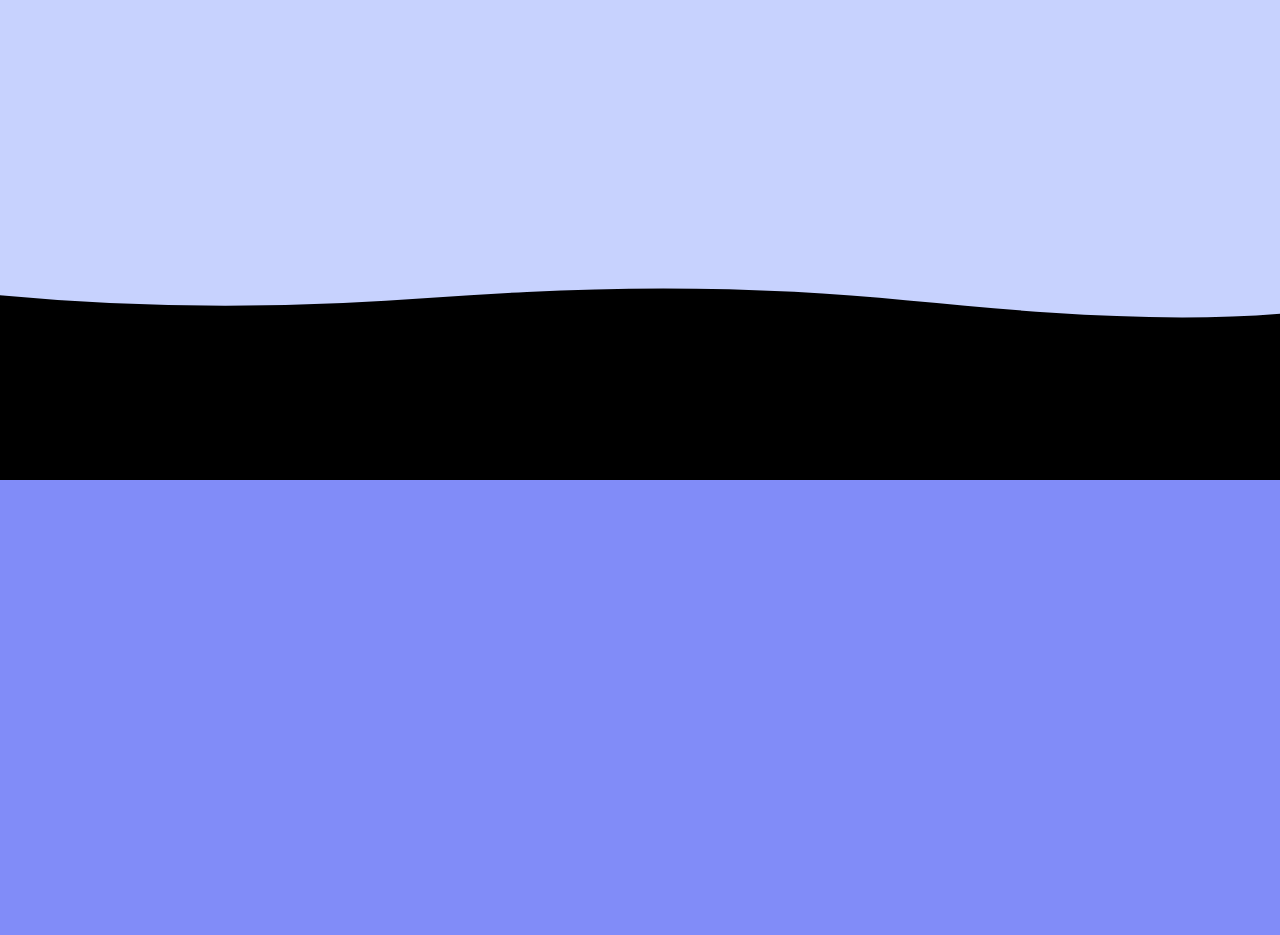
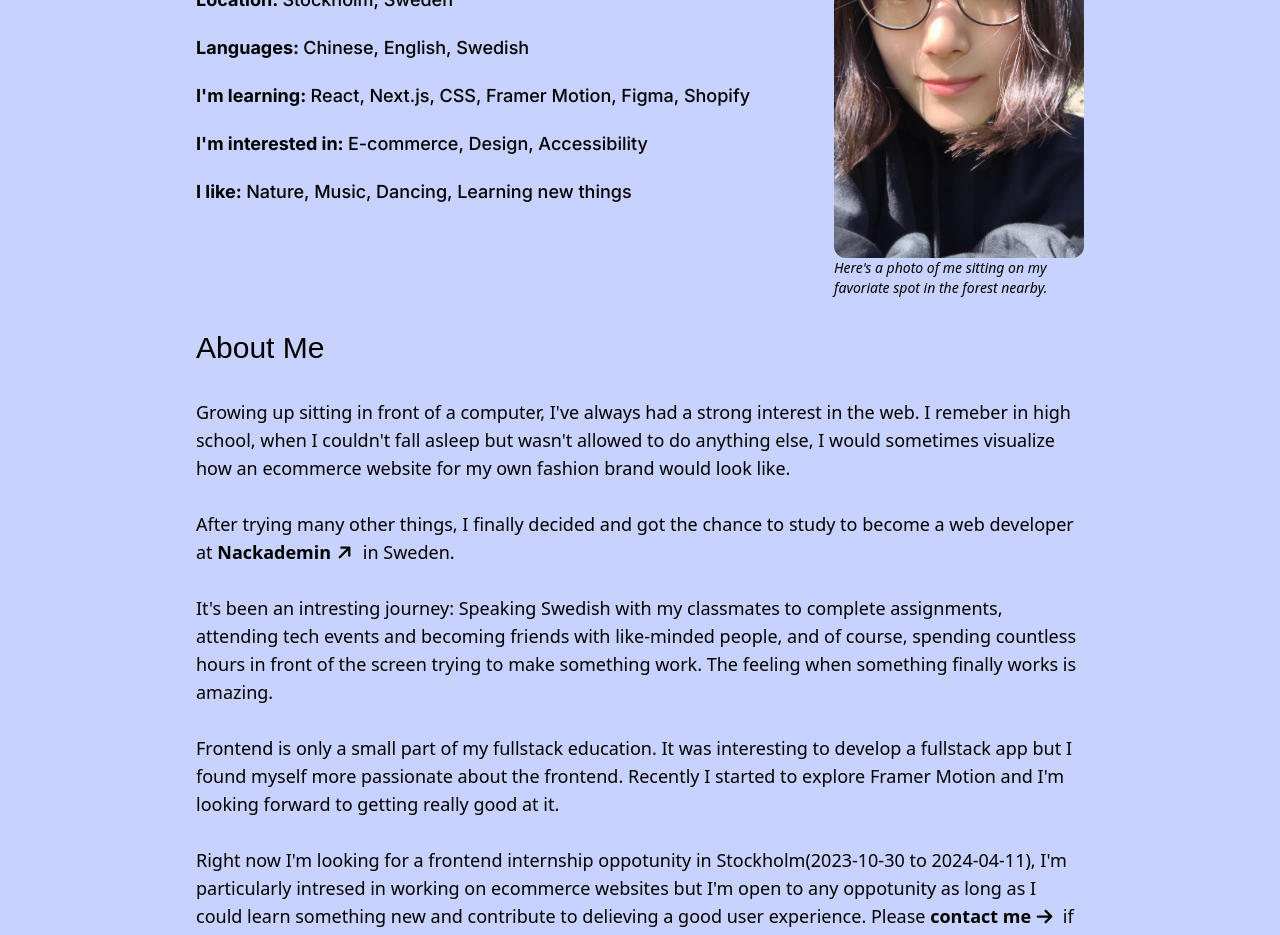
Before and after one commit to june7001/portfolio, a Next.js app: page /about in a window 1280 px wide. Shown: the part 320-1255 px from the top of the page. Before the commit the page ends 800 px from the top, so only its background shows below. Built offline with nearby package versions, Linux system fonts and the light colour scheme; a web font is replaced by a local one.

Commit message:
creat about page

```diff
--- a/pages/about.js
+++ b/pages/about.js
@@ -1,3 +1,81 @@
+import { ArrowLink } from "@/components/ArrowLink";
+import Image from "next/image";
+const facts = {
+  Name: "June",
+  Location: "Stockholm, Sweden",
+  Languages: "Chinese, English, Swedish",
+  "I'm learning": "React, Next.js, CSS, Framer Motion, Figma, Shopify",
+  "I'm interested in": "E-commerce, Design, Accessibility",
+  "I like": "Nature, Music, Dancing, Learning new things",
+};
+
 export default function About() {
-  return <div></div>;
+  return (
+    <div>
+      <div className=" flex justify-between ">
+        <div>
+          <h1 className="mb-8 font-heading text-3xl">Facts</h1>
+          {Object.entries(facts).map(([key, value]) => (
+            <p className="font-main text-lg font-medium leading-6" key={key}>
+              <span className="font-bold">{key}: </span>
+              {value}
+              <br />
+              <br />
+            </p>
+          ))}
+        </div>
+        <div className="w-[250px] ">
+          <Image
+            src="/photo.jpg"
+            height={300}
+            width={250}
+            alt="Photo of June"
+            className="rounded-xl"
+          />
+          <p className="text-sm italic">
+            Here's a photo of me sitting on my favoriate spot in the forest
+            nearby.
+          </p>
+        </div>
+      </div>
+      <h1 className="mt-8 font-heading text-3xl">About Me</h1>
+      <p className="mt-8 text-lg font-medium">
+        Growing up sitting in front of a computer, I've always had a strong
+        interest in the web. I remeber in high school, when I couldn't fall
+        asleep but wasn't allowed to do anything else, I would sometimes
+        visualize how an ecommerce website for my own fashion brand would look
+        like. <br />
+        <br /> After trying many other things, I finally decided and got the
+        chance to study to become a web developer at{" "}
+        <ArrowLink
+          href="https://nackademin.se/utbildningar/webbutvecklare-fullstack-open-source/"
+          newTab
+        >
+          Nackademin
+        </ArrowLink>{" "}
+        in Sweden.
+        <br />
+        <br />
+        It's been an intresting journey: Speaking Swedish with my classmates to
+        complete assignments, attending tech events and becoming friends with
+        like-minded people, and of course, spending countless hours in front of
+        the screen trying to make something work. The feeling when something
+        finally works is amazing.
+        <br /> <br />
+        Frontend is only a small part of my fullstack education. It was
+        interesting to develop a fullstack app but I found myself more
+        passionate about the frontend. Recently I started to explore Framer
+        Motion and I'm looking forward to getting really good at it.
+        <br />
+        <br />
+        Right now I'm looking for a frontend internship oppotunity in
+        Stockholm(2023-10-30 to 2024-04-11), I'm particularly intresed in
+        working on ecommerce websites but I'm open to any oppotunity as long as
+        I could learn something new and contribute to delieving a good user
+        experience. Please <ArrowLink href="/contact">contact me</ArrowLink> if
+        you've got anything! :)
+        <br /> <br />
+      </p>
+    </div>
+  );
 }
```
Also changed, not shown: public/photo.jpg (added).
